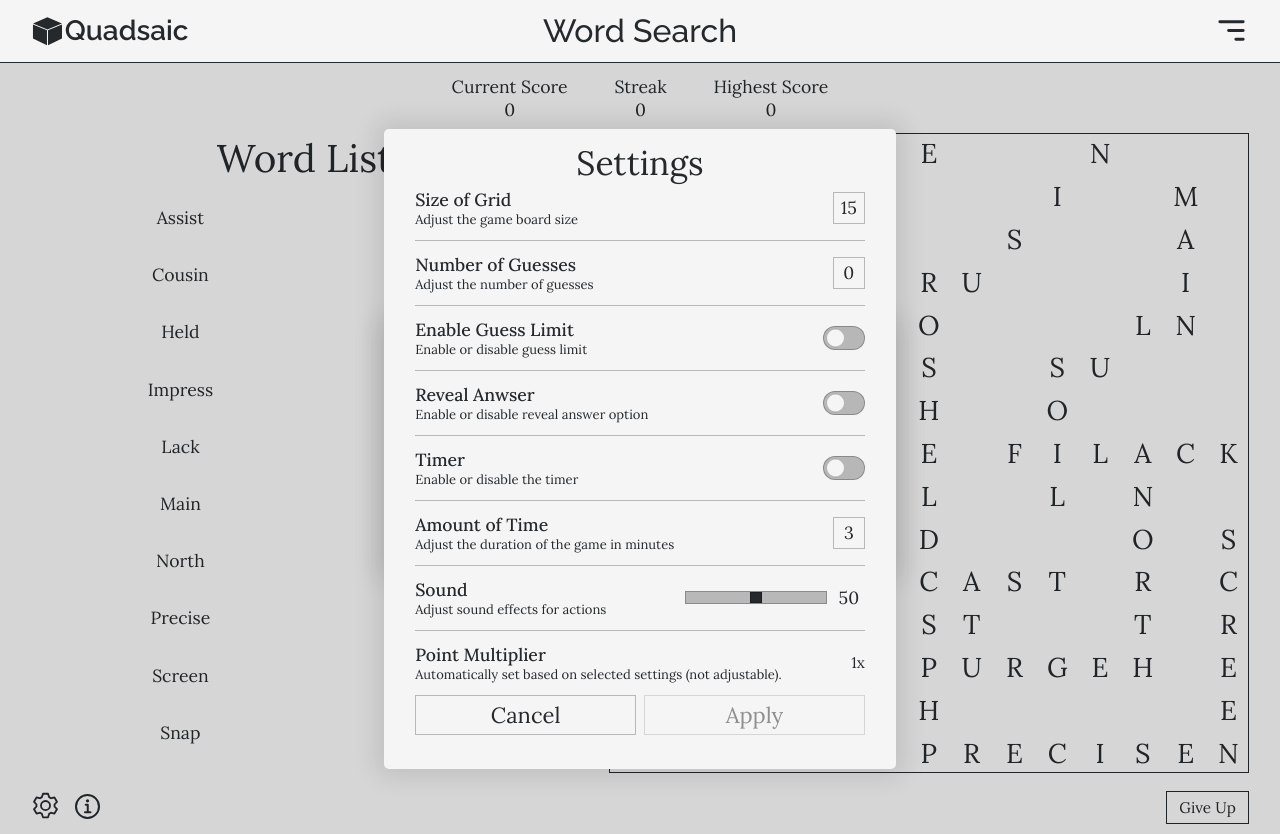
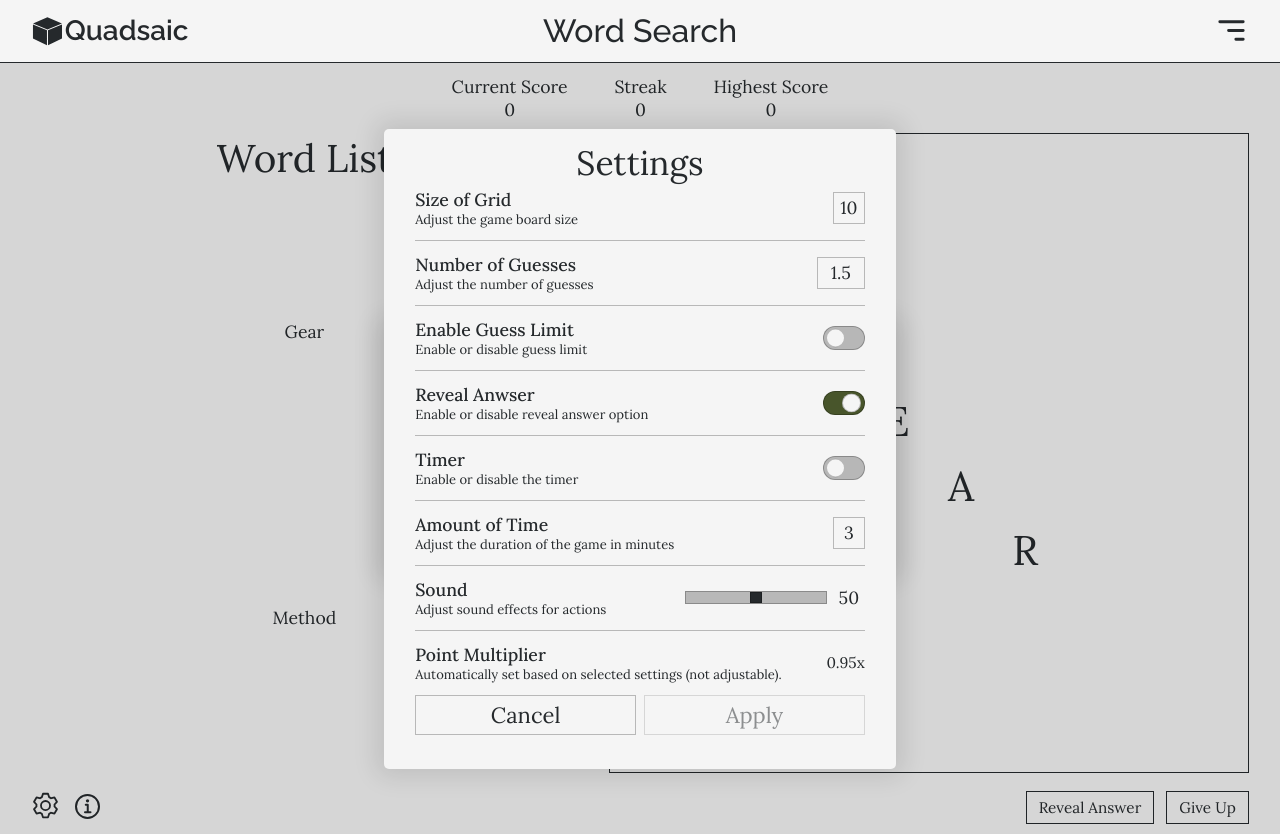
Before and after one commit to Ama4538/Quadsaic, a React (Vite) app: page /word-search in a window 1280 px wide. Both pictures are taken after a click on the button "Setting". Built offline with nearby package versions, Linux system fonts and the light colour scheme.

Commit message:
Fixed bug when going down, added reveal button (No function), finish points/settings

```diff
--- a/src/components/app/App.jsx
+++ b/src/components/app/App.jsx
@@ -11,7 +11,7 @@ function App() {
     const [wordleSetting, setWordleSetting] = useState({});
     const [wordSearchSetting, setWordSearchSetting] = useState({
         gameBoard: [],
-        gridSize: 15,
+        gridSize: 10,
         currentScore: 0,
         highestScore: 0,
         wordsFound: [],
@@ -21,8 +21,9 @@ function App() {
         highestStreak: 0,
         enableTimer: false,
         timerAmount: 180,
-        enableAnwserReveal: false,
+        enableAnwserReveal: true,
         enableGuessLimit: false,
+        guessAmountMultiplier: 1.50,
         guessAmount: 0,
         soundAmount: 0.50,
         pointMultiplier: 1,
--- a/src/components/dropdown/DropDown.jsx
+++ b/src/components/dropdown/DropDown.jsx
@@ -8,6 +8,7 @@ function DropDown({
     setSelected,
     updateChangesMade,
     sort = true,
+    large = false
 }) {
     // State to manage visibility
     const [visible, setVisible] = useState(false)
@@ -37,7 +38,7 @@ function DropDown({
                 setVisible(prev => !prev)
             }}
             data-visible={(visible) ? "visible" : "hidden"}
-            data-large = {startingValue.length > 1 ? true : false}
+            data-large = {large ? true : false}
         >
             {displayName}
             <ul className="dropdown__menu">
--- a/src/components/dropdown/dropdown.css
+++ b/src/components/dropdown/dropdown.css
@@ -12,6 +12,10 @@
     user-select: none;
     text-transform: capitalize;
     transition: 0.25s ease-out;
+}
+
+.dropdown[data-large = "true"] {
+    width: calc((var(--font-size-med) / 1.05) * 1.50);
 }
 
 .dropdown__menu {
@@ -32,6 +36,9 @@
     text-transform: capitalize;
 }
 
+.dropdown[data-large = "true"]  .dropdown__menu {
+    width: calc((var(--font-size-med) / 1.05) * 1.50);
+}
 
 .dropdown[data-visible = "visible"] > .dropdown__menu {
     pointer-events: visible;
--- a/src/main.css
+++ b/src/main.css
@@ -76,6 +76,10 @@ body {
 
 .wordsearch .wordle__footer {
     padding: calc(var(--padding-size-very-small) * 1.50) var(--padding-size-small) calc(var(--padding-size-small) / 3);
+}
+
+.wordsearch .wordle__message {
+    font-size: calc(var(--font-size-small) * 1.15);
 }
 
 /* Tutorial */
--- a/src/page/word-search/WordSearch.jsx
+++ b/src/page/word-search/WordSearch.jsx
@@ -26,7 +26,7 @@ import hintSound from "/sound/hint.mp3"
 import revealSound from "/sound/reveal.mp3"
 import endSound from "/sound/end.mp3"
 
-const POINTS_PER_LETTER = 5;
+const POINTS_PER_LETTER = 3;
 const color = ["#664d00", "#6e2a0c", "#691312", "#5d0933", "#3e304c", "#1d424e", "#12403c", "#475200"];
 
 const WordSearch = ({ setting, updateSetting }) => {
@@ -57,7 +57,7 @@ const WordSearch = ({ setting, updateSetting }) => {
     const [dataLoadingStatus, setDataLoadingStatus] = useState(false);
 
     // Message
-    const [message, setMessage] = useState("")
+    const [message, setMessage] = useState("EMPTY")
     const [showMessage, setShowMessage] = useState(false)
 
     // Timer
@@ -72,6 +72,8 @@ const WordSearch = ({ setting, updateSetting }) => {
     const [guessAmount, setGuessAmount] = useState(0);
     const [enableAnwserReveal, setEnableAnwserReveal] = useState(false);
     const [enableGuessLimit, setEnableGuessLimit] = useState(false);
+    const [guessAmountMultiplier, setGuessAmountMultiplier] = useState(1);
+    const [totalPoints, setTotalPoints] = useState(0);
 
     // Overlay
     const {
@@ -93,15 +95,13 @@ const WordSearch = ({ setting, updateSetting }) => {
 
     // Audio
     const correctAudio = new Audio(correctSound);
-        const errorAudio = new Audio(errorSound);
-        // const submitAudio = new Audio(submitSound);
+    const submitAudio = new Audio(submitSound);
     const hintAudio = new Audio(hintSound);
     // const revealAudio = new Audio(revealSound);
     // const endAudio = new Audio(endSound);
 
     correctAudio.volume = setting.soundAmount;
-        errorAudio.volume = setting.soundAmount;
-        // submitAudio.volume = setting.soundAmount;
+    submitAudio.volume = setting.soundAmount;
     hintAudio.volume = setting.soundAmount;
     // revealAudio.volume = setting.soundAmount;
     // endAudio.volume = setting.soundAmount;
@@ -145,6 +145,7 @@ const WordSearch = ({ setting, updateSetting }) => {
             setGuessAmount(setting.guessAmount)
             setEnableAnwserReveal(setting.enableAnwserReveal)
             setEnableGuessLimit(setting.enableGuessLimit)
+            setGuessAmountMultiplier(setting.guessAmountMultiplier)
         }
 
         if (dataLoadingStatus && initializeGameBoard) {
@@ -189,16 +190,34 @@ const WordSearch = ({ setting, updateSetting }) => {
         }
     }, [dataLoadingStatus, initializeGameBoard, setting.gridSize])
 
+    // Point System
+    useEffect(() => {
+        // Update total popints based on streak multiplier from current streak
+        const streakBonusMultiplier = (1 + (setting.currentStreak * 0.125));
+        const newTotal = Math.round(POINTS_PER_LETTER * setting.pointMultiplier * streakBonusMultiplier)
+        setTotalPoints(newTotal)
+    }, [setting.currentStreak, setting.pointMultiplier])
+
     // Functions
 
-    const resetGame = (resetPoints = true) => {
+    const resetGame = (resetPoints = true, featureUsed = "") => {
         const InitialGameBoard = Array(setting.gridSize).fill().map(() => Array(setting.gridSize).fill(defaultCell));
         const newWordsRequired = generateWordSet(setting.gridSize)
 
         // Streaks
         const newCurrentStreak = setting.currentStreak + 1;
         const newHighestStreak = newCurrentStreak >= setting.highestStreak ? newCurrentStreak : setting.highestStreak;
+        const newStreakBonus = featureUsed === 'reveal' ? setting.streakBonusPoint : setting.streakBonusPoint + Math.round(totalPoints - (POINTS_PER_LETTER * setting.pointMultiplier));
 
+        let timeoutTime = 0;
+
+        // Adding message
+        if (!resetPoints) {
+            updateMessage("Great job! You've found all the words!")
+            timeoutTime = 1000
+        }
+
+        setTimeout(() => {
             updateSetting(prev => (
                 {
                     ...prev,
@@ -207,16 +226,19 @@ const WordSearch = ({ setting, updateSetting }) => {
                     wordsFound: [],
                     currentStreak: resetPoints ? 0 : newCurrentStreak,
                     currentScore: resetPoints ? 0 : prev.currentScore,
+                    streakBonusPoint: resetPoints ? 0 : newStreakBonus,
                 }
             ))
             setInitializeGameBoard(true)
+        }, timeoutTime)
+
     }
 
     // Get the new required words
     const generateWordSet = (gridSize) => {
         const totalCell = gridSize * gridSize;
         // Generate enough words to fill at most 50% of the game board
-        let cellSpace = totalCell * 0.50;
+        let cellSpace = totalCell * 0.10;
         let allPossibleLetterCount = [];
         const wordSet = [];
 
@@ -459,8 +481,8 @@ const WordSearch = ({ setting, updateSetting }) => {
             case "gridSize":
                 setGrid(value)
                 break;
-            case "guessAmount":
-                setGuessAmount(value);
+            case "guessAmountMultiplier":
+                setGuessAmountMultiplier(value);
                 break;
             case "timeAmount":
                 setTimeAmount(value * 60);
@@ -494,7 +516,8 @@ const WordSearch = ({ setting, updateSetting }) => {
             {
                 ...prev,
                 gridSize: gridSize,
-                guessAmount: guessAmount,
+                guessAmount: Math.round(prev.wordsRequired.length * guessAmountMultiplier),
+                guessAmountMultiplier: guessAmountMultiplier,
                 enableAnwserReveal: enableAnwserReveal,
                 enableGuessLimit: enableGuessLimit,
                 enableTimer: enableTimer,
@@ -514,7 +537,7 @@ const WordSearch = ({ setting, updateSetting }) => {
         if (!settingPage) {
             resetGame();
         }
-    }, [setting.gridSize, setting.guessAmount, setting.enableAnwserReveal, setting.enableGuessLimit, setting.enableTimer, setting.soundAmount, setting.timerAmount, setting.pointMultiplier]);
+    }, [setting.gridSize, setting.guessAmountMultiplier, setting.enableAnwserReveal, setting.enableGuessLimit, setting.enableTimer, setting.soundAmount, setting.timerAmount, setting.pointMultiplier]);
 
     // Cancel setting change
     const cancelSetting = () => {
@@ -523,7 +546,7 @@ const WordSearch = ({ setting, updateSetting }) => {
         setGrid(setting.gridSize);
         setEnableTimer(setting.enableTimer);
         setTimeAmount(setting.timerAmount);
-        setGuessAmount(setting.guessAmount);
+        setGuessAmountMultiplier(setting.guessAmountMultiplier);
         setSoundAmount(setting.soundAmount);
         setEnableGuessLimit(setting.enableGuessLimit)
         setPointMultiplier(setting.pointMultiplier)
@@ -560,6 +583,12 @@ const WordSearch = ({ setting, updateSetting }) => {
             {dataLoadingStatus
                 ?
                 <main className="wordsearch">
+                    <div
+                        className="wordle__message"
+                        data-message={showMessage ? true : false}
+                    >
+                        <p>{message}</p>
+                    </div>
                     {
                         overlayStatus
                             ? <div className="wordle__overlay">
@@ -586,7 +615,7 @@ const WordSearch = ({ setting, updateSetting }) => {
                                     ? <SettingPage
                                         updateSelectedSettings={updateSelectedSettings}
                                         gridSize={gridSize}
-                                        guessAmount={guessAmount}
+                                        guessAmountMultiplier={guessAmountMultiplier}
                                         enableGuessLimit={enableGuessLimit}
                                         enableAnwserReveal={enableAnwserReveal}
                                         enableTimer={enableTimer}
@@ -613,8 +642,14 @@ const WordSearch = ({ setting, updateSetting }) => {
                             <p>Streak</p>
                             <p>{setting.currentStreak}</p>
                         </div>
-                        {setting.enableTimer ?
-                            <div className="wordle__information-format">
+                        {setting.enableGuessLimit
+                            ? <div className="wordle__information-format">
+                                <p>Guesses</p>
+                                <p>{setting.guessAmount}</p>
+                            </div>
+                            : null}
+                        {setting.enableTimer
+                            ? <div className="wordle__information-format">
                                 <p>Timer</p>
                                 <Timer
                                     overlayStatus={overlayStatus}
@@ -645,11 +680,11 @@ const WordSearch = ({ setting, updateSetting }) => {
                             list={setting.wordsRequired}
                             updateSetting={updateSetting}
                             wordsFound={setting.wordsFound}
-                            points={POINTS_PER_LETTER}
-                            resetGame = {resetGame}
-                            correctAudio = {correctAudio}
-                            errorAudio = {errorAudio}
-                            hintAudio = {hintAudio}
+                            points={totalPoints}
+                            resetGame={resetGame}
+                            correctAudio={correctAudio}
+                            submitAudio={submitAudio}
+                            hintAudio={hintAudio}
                         />
                     </section>
                     <footer className="wordle__footer">
@@ -658,6 +693,13 @@ const WordSearch = ({ setting, updateSetting }) => {
                             <button onClick={() => setTutorialPage(true)}></button>
                         </div>
                         <div className="wordle__footer-right">
+
+                            <button
+                                className="wordle-footer__hints"
+                                onClick={(event) => { setting.enableAnwserReveal ? revealAnwser(event) : null }}
+                                data-active={setting.enableAnwserReveal}
+                            >Reveal Answer</button>
+
                             <button
                                 className="wordle-footer__hints"
                                 onClick={() => {
--- a/src/page/word-search/wordsearch-component/GameBoard.jsx
+++ b/src/page/word-search/wordsearch-component/GameBoard.jsx
@@ -9,8 +9,7 @@ const GameBoard = ({
     points,
     resetGame,
     correctAudio,
-    errorAudio,
-    hintAudio,
+    submitAudio,
 }) => {
     // States
 
@@ -31,7 +30,14 @@ const GameBoard = ({
     useEffect(() => {
         if (!mouseDown) {
             // Trying to find if word is in the required list
-            const matchingWord = list.find(element => element.word === selectedWord);
+            let matchingWord = list.find(element => element.word === selectedWord);
+
+            if (!matchingWord) {
+                // If the word was not found, check for its reverse
+                let reversedWord = selectedWord.split("").reverse().join("");
+                matchingWord = list.find(element => element.word === reversedWord);
+            }
+
             let selectedColor = null;
             let newWordsFound = [...wordsFound]
             let pointsGained = 0;
@@ -39,7 +45,6 @@ const GameBoard = ({
             if (matchingWord && !wordsFound.includes(matchingWord.word)) {
                 newWordsFound.push(matchingWord.word)
                 pointsGained = points * (matchingWord.word).length;
-                correctAudio.play();
                 // Prevents repeating color
                 if (color.length - 1 === usedColor.length) {
                     selectedColor = color[Math.floor(Math.random() * color.length)]
@@ -51,10 +56,11 @@ const GameBoard = ({
 
                     setUsedColor([...usedColor, selectedColor])
                 }
-            } else if (matchingWord) {
-                hintAudio.play();
-            } else {
-                errorAudio.play();
+
+                // Prevent the last one from playing audio
+                if (!(newWordsFound.length === list.length)) {
+                    correctAudio.play();
+                }
             }
 
             // Handled the coloring if the word is found
@@ -88,6 +94,7 @@ const GameBoard = ({
             }))
 
             if (newWordsFound.length === list.length) {
+                submitAudio.play()
                 resetGame(false);
             }
         }
@@ -225,7 +232,6 @@ const GameBoard = ({
     return (
         <div
             className="wordsearch__gameboard"
-            onMouseLeave={() => { setMouseDown(false) }}
             style={{
                 gap: `calc(var(--padding-size-small) / ${gameBoard.length >= 15 ? 8 : 6})`
             }}
--- a/src/page/word-search/wordsearch-component/SettingPage.jsx
+++ b/src/page/word-search/wordsearch-component/SettingPage.jsx
@@ -6,7 +6,7 @@ import useCheckClickOutside from "../../../components/hooks/useCheckClickOutside
 const SettingPage = ({
     updateSelectedSettings,
     gridSize,
-    guessAmount,
+    guessAmountMultiplier,
     enableGuessLimit,
     enableAnwserReveal,
     enableTimer,
@@ -28,59 +28,66 @@ const SettingPage = ({
 
     // Setting drop menu option
     const possibleGridSize = [10, 15, 20, 25, 30];
-    const possibleGuessAmount = [0.30, 0.50, 1, 1.50];
-    const possibleTimeAmount = [3, 5, 7, 9, 10]
+    const possibleGuessAmountMultiplier = [0.25, 0.50, 0.75, 1, 1.25, 1.50, 1.75, 2];
+    const possibleTimeAmount = [5, 10, 15, 20, 25, 30, 35]
 
     // // Auto adjust points based on settings
-    // useEffect(() => {
-    //     updatePointMultiplier(adjustedPointMultiplier());
-    // }, [letterAmount, guessAmount, timeAmount, enableHints, enableAnwserReveal, enableTimer])
+    useEffect(() => {
+        updatePointMultiplier(adjustedPointMultiplier());
+    }, [gridSize, guessAmountMultiplier, timeAmount, enableGuessLimit, enableAnwserReveal, enableTimer])
 
-    // // Handle point multiplier
-    // const adjustedPointMultiplier = () => {
-    //     let newPointMultipler = 1;
-    //     // All possible points adjustments
-    //     const letterPointIncrease = {
-    //         4: -0.10,
-    //         5: 0,
-    //         6: 0.20,
-    //         7: 0.45
-    //     }
-    //     const guessPointIncrease = {
-    //         3: 0.50,
-    //         4: 0.25,
-    //         5: 0.10,
-    //         6: 0,
-    //         7: -0.05,
-    //         8: -0.10,
-    //         9: -0.15,
-    //         10: -0.20,
-    //     }
-    //     const timeAmountPointIncrease = {
-    //         1: 0.25,
-    //         2: 0.10,
-    //         3: 0,
-    //         5: -0.10,
-    //         7: -0.15,
-    //     }
-    //     // Increase points if enable
-    //     if (enableTimer) {
-    //         const defaultTimerIncrease = 0.25;
-    //         newPointMultipler = newPointMultipler + defaultTimerIncrease + timeAmountPointIncrease[timeAmount / 60];
-    //     }
-    //     // Increase points if disable
-    //     if (!enableHints) {
-    //         const defaultHintIncrease = 0.15;
-    //         newPointMultipler = newPointMultipler + defaultHintIncrease;
-    //     }
-    //     if (!enableAnwserReveal) {
-    //         const defaultAnwerRevealIncrease = 0.05
-    //         newPointMultipler = newPointMultipler + defaultAnwerRevealIncrease
-    //     }
+    // Handle point multiplier
+    const adjustedPointMultiplier = () => {
+        let newPointMultipler = 1;
+        // All possible points adjustments
+        const girdSizePointIncrease = {
+            10: -0.05,
+            15: 0,
+            20: 0.10,
+            25: 0.175,
+            30: 0.25,
+        }
+        const guessAmountMultiplierPointIncrease = {
+            0.25: 0.40,
+            0.50: 0.20,
+            0.75: 0.15,
+            1: 0.10,
+            1.25: 0.075,
+            1.50: 0,
+            1.75: -0.075,
+            2: -0.12,
+        }
+        const timeAmountPointIncrease = {
+            5: 0.50,
+            10: 0.25,
+            15: 0.10,
+            20: 0,
+            25: -0.05,
+            30: -0.10,
+            35: -0.175,
+        }
 
-    //     newPointMultipler = newPointMultipler + letterPointIncrease[letterAmount] + guessPointIncrease[guessAmount]
-    //     return newPointMultipler.toString().length < 4 ? newPointMultipler.toFixed(1) : newPointMultipler.toFixed(2);
-    // }
+        // Increase points if enable
+        if (enableTimer) {
+            const defaultTimerIncrease = 0.25;
+            newPointMultipler = newPointMultipler + defaultTimerIncrease + timeAmountPointIncrease[timeAmount / 60];
+        }
+
+        if (enableGuessLimit) {
+            const defaultEnableGuessIncrease = 0.15;
+            newPointMultipler = newPointMultipler + defaultEnableGuessIncrease + guessAmountMultiplierPointIncrease[guessAmountMultiplier];
+
+        }
+
+        // Increase points if disable
+        if (!enableAnwserReveal) {
+            const defaultAnwerRevealIncrease = 0.05
+            newPointMultipler = newPointMultipler + defaultAnwerRevealIncrease
+        }
+
+        newPointMultipler = newPointMultipler + girdSizePointIncrease[gridSize];
+        return newPointMultipler.toString().length < 4 ? newPointMultipler.toFixed(1) : newPointMultipler.toFixed(2);
+    }
 
     // Update ChangeMade
     const updateChangesMade = (value) => {
@@ -118,11 +125,12 @@ const SettingPage = ({
                     <p className="wordle-setting__description">Adjust the number of guesses</p>
                 </div>
                 <DropDown
-                    content={possibleGuessAmount}
-                    name={"guessAmount"}
-                    startingValue={guessAmount}
+                    content={possibleGuessAmountMultiplier}
+                    name={"guessAmountMultiplier"}
+                    startingValue={guessAmountMultiplier}
                     setSelected={updateSelectedSettings}
                     updateChangesMade={updateChangesMade}
+                    large={true}
                 />
             </div>
             <div className="wordle-overlay__setting-module">
@@ -187,7 +195,7 @@ const SettingPage = ({
                     startingValue={timeAmount / 60}
                     setSelected={updateSelectedSettings}
                     updateChangesMade={updateChangesMade}
-                    sort = {false}
+                    sort={false}
                 />
             </div>
             <div className="wordle-overlay__setting-module">
--- a/src/page/wordle/Wordle.jsx
+++ b/src/page/wordle/Wordle.jsx
@@ -93,14 +93,14 @@ const Wordle = ({ setting, updateSetting }) => {
     const timeoutRef = useRef(null);
 
     // Audio
-    const correctAudio = new Audio(correctSound);
+    const orrectAudio = new Audio(correctSound);
     const errorAudio = new Audio(errorSound);
     const submitAudio = new Audio(submitSound);
     const hintAudio = new Audio(hintSound);
     const revealAudio = new Audio(revealSound);
     const endAudio = new Audio(endSound);
 
-    correctAudio.volume = setting.soundAmount;
+    orrectAudio.volume = setting.soundAmount;
     errorAudio.volume = setting.soundAmount;
     submitAudio.volume = setting.soundAmount;
     hintAudio.volume = setting.soundAmount;
@@ -323,7 +323,7 @@ const Wordle = ({ setting, updateSetting }) => {
 
             // Wordle is a complete match
             if (matchCounter === currentWord.length) {
-                correctAudio.play();
+                orrectAudio.play();
                 updateMessage("The Word has been Found!")
                 setTimeout(() => {
                     resetGame(false, pointsGained)
--- a/src/page/wordle/wordle-component/GameBoard.jsx
+++ b/src/page/wordle/wordle-component/GameBoard.jsx
@@ -11,11 +11,11 @@ const GameBoard = ({
 }) => {
     // Generate the board based on the 2D array
     return (
-        <div
-            className="wordle__gameboard"
-            data-message={showMessage ? true : false}
-        >
-            <div className="wordle__message">
+        <div className="wordle__gameboard">
+            <div
+                className="wordle__message"
+                data-message={showMessage ? true : false}
+            >
                 <p>{message}</p>
             </div>
             {gameBoard.map((row, rowNum) => (
--- a/src/page/wordle/wordle.css
+++ b/src/page/wordle/wordle.css
@@ -304,10 +304,12 @@
     background-color: var(--primary-color);
     color: var(--secondary-color);
     opacity: 0;
+    pointer-events: none;
     text-align: center;
     text-transform: capitalize;
     translate: -50% -50%;
     transition: 0.15s ease-in-out;
+    user-select: none;
 }
 
 .wordle-gameboard__row {
@@ -475,9 +477,12 @@
 
 /* Animation */
 .wordle-gameboard__cell[data-filled="true"],
-.wordle__gameboard[data-message="true"] .wordle__message,
 .wordle-footer__hints:hover+.wordle-footer__hints-message {
     opacity: 1;
+}
+
+.wordle__message[data-message="true"] {
+    opacity: 0.75;
 }
 
 .wordle-keyboard__button:hover {
```
Lines whose indentation alone changed are shown as unchanged.
